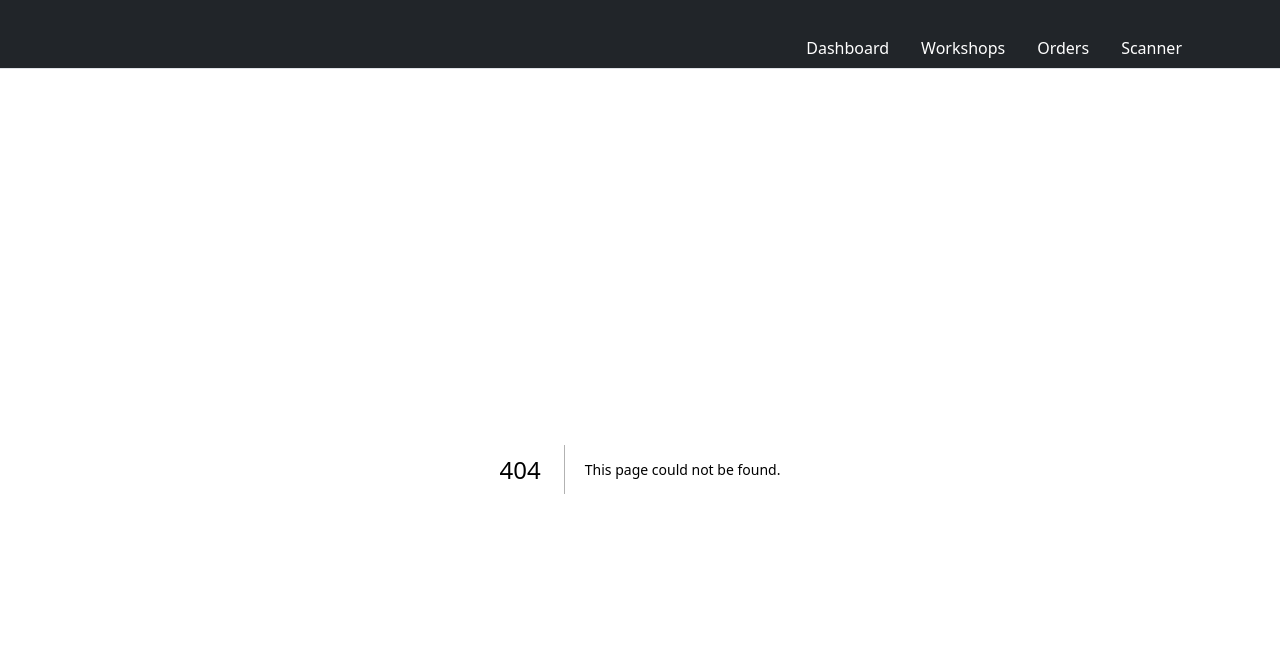
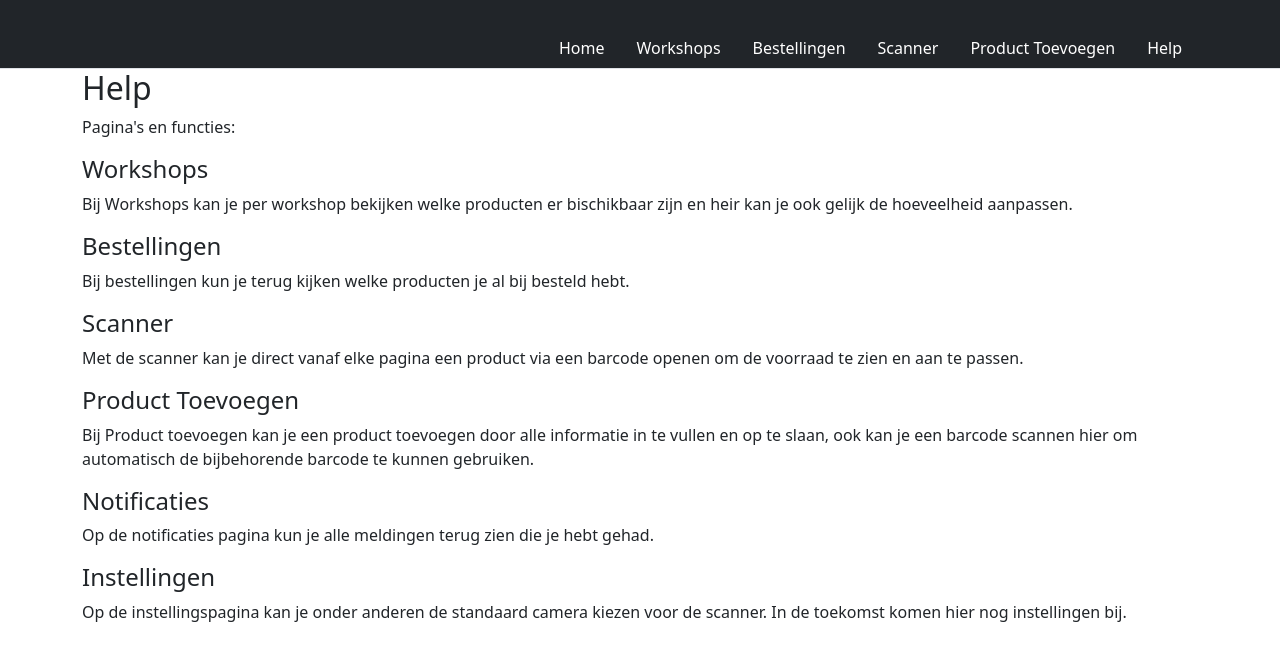
Before and after one commit to studentThomas/Skoolworkshop-WEB, a Next.js app: page /help in a window 1280 px wide. Before the commit this address had no page. Shown: the top 660 px of the page. Built offline with nearby package versions, Linux system fonts and the light colour scheme.

Commit message:
Added Help page and productToevoegen page

```diff
--- /dev/null
+++ b/app/help/page.tsx
@@ -0,0 +1,51 @@
+import BreadCrumbs from "@/components/BreadCrumbs";
+
+const breadCrumbs = [
+    { name: "Home", url: "/" },
+    { name: "Help", url: "/help" },
+];
+
+export default function ProductToevoegenPage() {
+    return (
+        <div className="container">
+
+        <h2 className="welcome-message">Help</h2>
+
+        <div className="outer-container">
+        <p>Pagina's en functies:</p>
+            <div className="menu-container">
+
+              <div className= "menu-item col-sm-auto my-3">
+                <h4 className="title">Workshops</h4>
+                <p className="text">Bij Workshops kan je per workshop bekijken welke producten er bischikbaar zijn en heir kan je ook gelijk de hoeveelheid aanpassen.</p>
+              </div>
+
+              <div className="menu-item col-sm-auto my-3">
+                <h4 className="title">Bestellingen</h4>
+                <p className="text">Bij bestellingen kun je terug kijken welke producten je al bij besteld hebt.</p>
+              </div>
+
+              <div className="menu-item col-sm-auto my-3">
+                <h4 className="title">Scanner</h4>
+                <p className="text">Met de scanner kan je direct vanaf elke pagina een product via een barcode openen om de voorraad te zien en aan te passen.  </p>
+            </div>
+
+              <div className="menu-item col-sm-auto my-3">
+                <h4 className="title">Product Toevoegen</h4>
+                <p className="text">Bij Product toevoegen kan je een product toevoegen door alle informatie in te vullen en op te slaan, ook kan je een barcode scannen hier om automatisch de bijbehorende barcode te kunnen gebruiken.</p>
+              </div>
+
+              <div className="menu-item col-sm-auto my-3">
+                <h4 className="title">Notificaties</h4>
+                <p className="text">Op de notificaties pagina kun je alle meldingen terug zien die je hebt gehad.</p>
+              </div>
+
+              <div className="menu-item col-sm-auto my-3">
+                <h4 className="title">Instellingen</h4>
+                <p className="text">Op de instellingspagina kan je onder anderen de standaard camera kiezen voor de scanner. In de toekomst komen hier nog instellingen bij.</p>
+              </div>
+            </div>
+          </div>
+  </div>
+    );
+}
--- a/components/Nav.tsx
+++ b/components/Nav.tsx
@@ -18,7 +18,7 @@ export default function Nav() {
                   <svg className="bi d-block mx-auto mb-1" width="24" height="24">
                       <use xlinkHref="#table"/>
                     </svg>
-                    Dashboard
+                    Home
                   </a>
                 </li>
                 <li>
@@ -34,15 +34,31 @@ export default function Nav() {
                     <svg className="bi d-block mx-auto mb-1" width="24" height="24">
                       <use xlinkHref="#grid"/>
                     </svg>
-                    Orders
+                    Bestellingen
                   </a>
                 </li>
                 <li>
-                  <a href="#" className="nav-link text-white">
+                  <a href="/scanner" className="nav-link text-white">
                     <svg className="bi d-block mx-auto mb-1" width="24" height="24">
-                      <use xlinkHref="#people-circle"/>
+                      <use xlinkHref="#table"/>
                     </svg>
                     Scanner
+                  </a>
+                </li>
+                <li>
+                  <a href="/productToevoegen" className="nav-link text-white">
+                    <svg className="bi d-block mx-auto mb-1" width="24" height="24">
+                      <use xlinkHref="#table"/>
+                    </svg>
+                    Product Toevoegen
+                  </a>
+                </li>
+                <li>
+                  <a href="/help" className="nav-link text-white">
+                    <svg className="bi d-block mx-auto mb-1" width="24" height="24">
+                      <use xlinkHref="#table"/>
+                    </svg>
+                    Help
                   </a>
                 </li>
               </ul>
```
Also changed, not shown: app/productToevoegen/page.tsx (added, +56 -0 lines).
